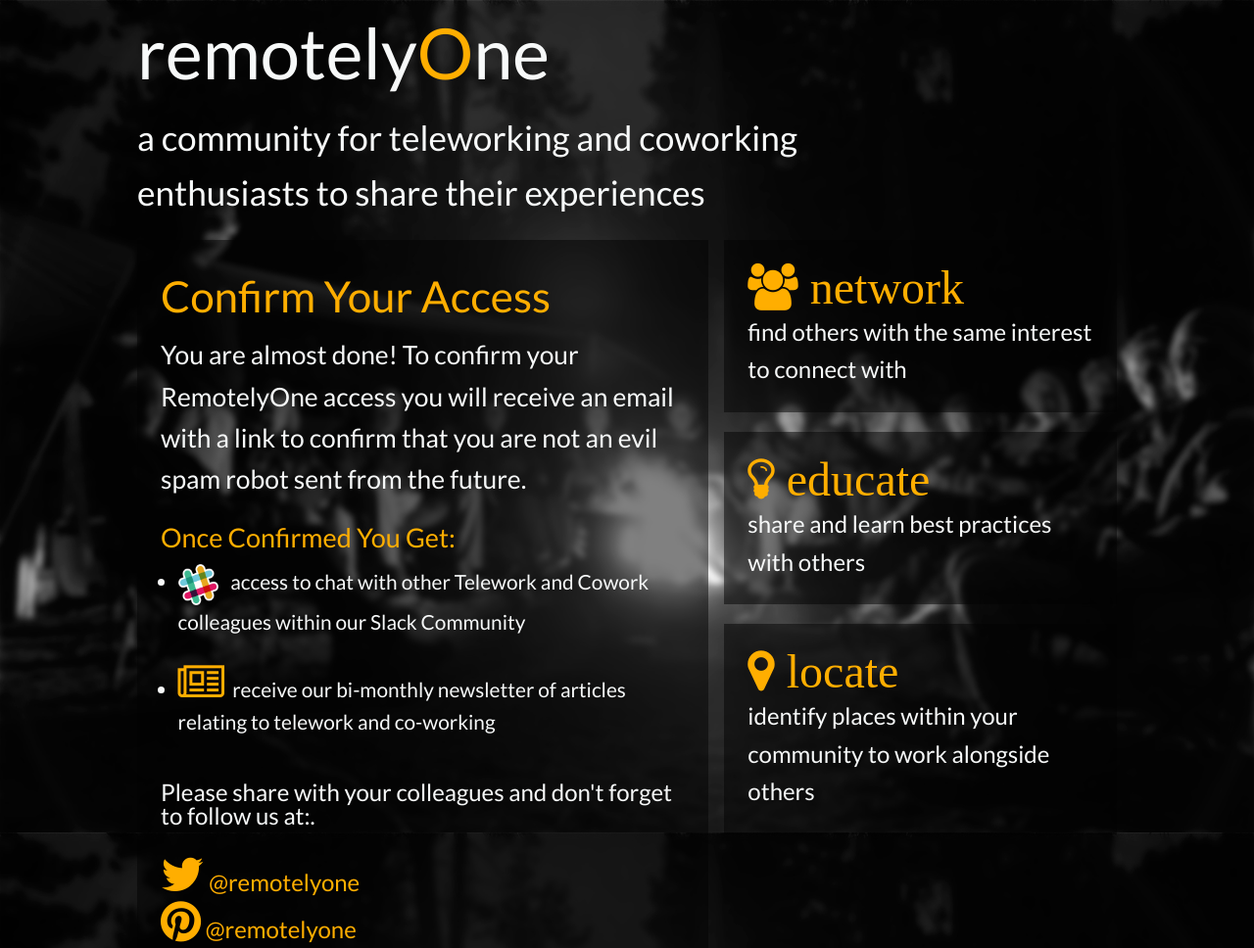
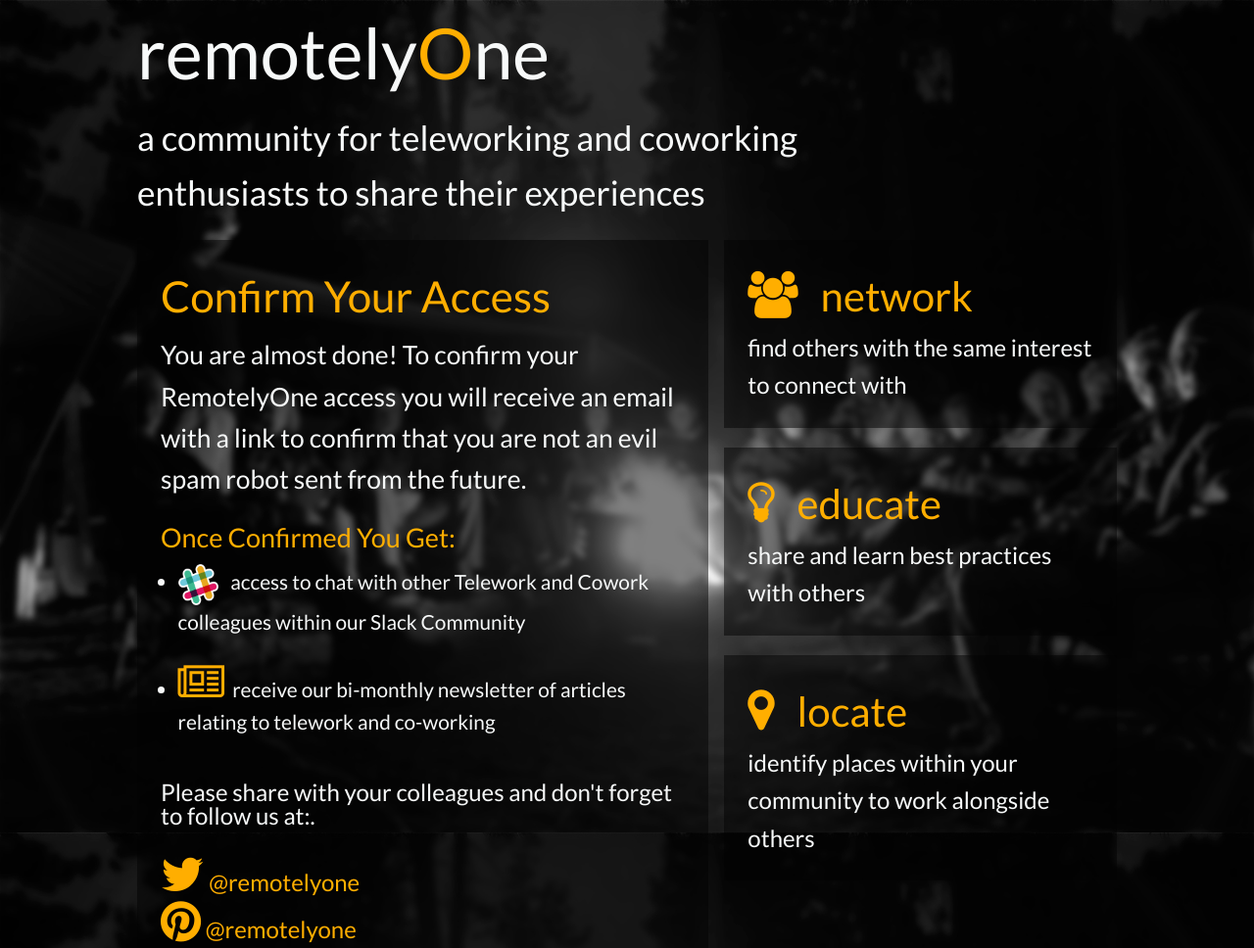
Before and after one commit to blendmeinc/remotelyone.github.io, a website: page thankyou.html in a window 1280 px wide. Shown: the top 968 px of the page at 98% size. Drawn offline with nearby package versions, Linux system fonts and the light colour scheme.

Commit message:
changes to html to fix font styling

```diff
--- a/scss/pages/_home.scss
+++ b/scss/pages/_home.scss
@@ -26,6 +26,12 @@
 			padding: 0em 0em 0em 1em;
 		}
 	}
+}
+
+
+span.perk-title {
+	font-size: 1.75em;
+	margin-left: 10px;
 }
 
 
--- a/thankyou.html
+++ b/thankyou.html
@@ -63,15 +63,22 @@
 
         <div class="perks thanks column medium-5">
           <li>
-            <p><span class="o"><i class="fa fa-users fa-2x">&nbsp;network</i></span> <br>find others with the same interest to connect with</p>
+            <p>
+              <span class="o"><i class="fa fa-users fa-2x"></i>
+                <span class="perk-title">&nbsp;network</span>
+              </span>
+              <br>find others with the same interest to connect with
+            </p>
           </li>
 
           <li>
-            <p><span class="o"><i class="fa fa-lightbulb-o fa-2x">&nbsp;educate</i></span><br> share and learn best practices with others</p>
+            <p><span class="o"><i class="fa fa-lightbulb-o fa-2x"></i>
+              <span class="perk-title">&nbsp;educate</span></span><br> share and learn best practices with others</p>
           </li>
 
           <li>
-            <p><span class="o"> <i class="fa fa-map-marker fa-2x">&nbsp;locate</i></span><br>identify places within your community to work alongside others</p>
+            <p><span class="o"> <i class="fa fa-map-marker fa-2x"></i>
+              <span class="perk-title">&nbsp;locate</span></span><br>identify places within your community to work alongside others</p>
           </li>
         </div>
 
```
Also changed, not shown: index.html (+5 -3 lines), stylesheets/app.css.
